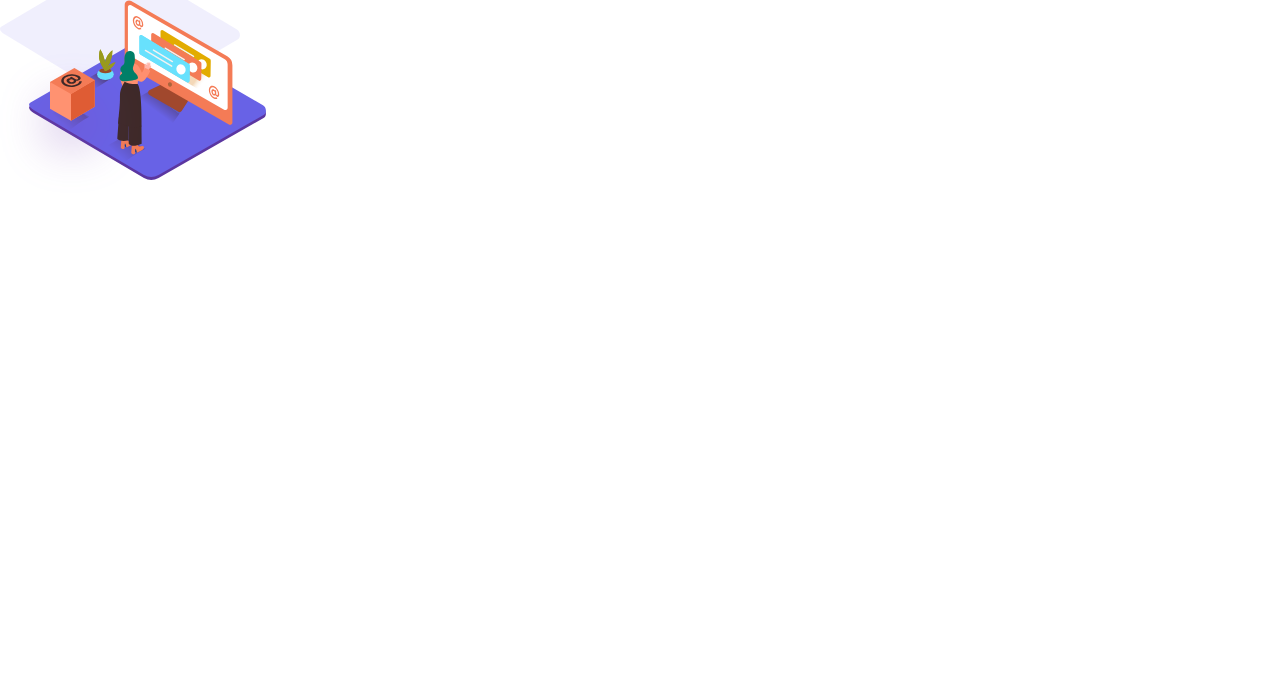
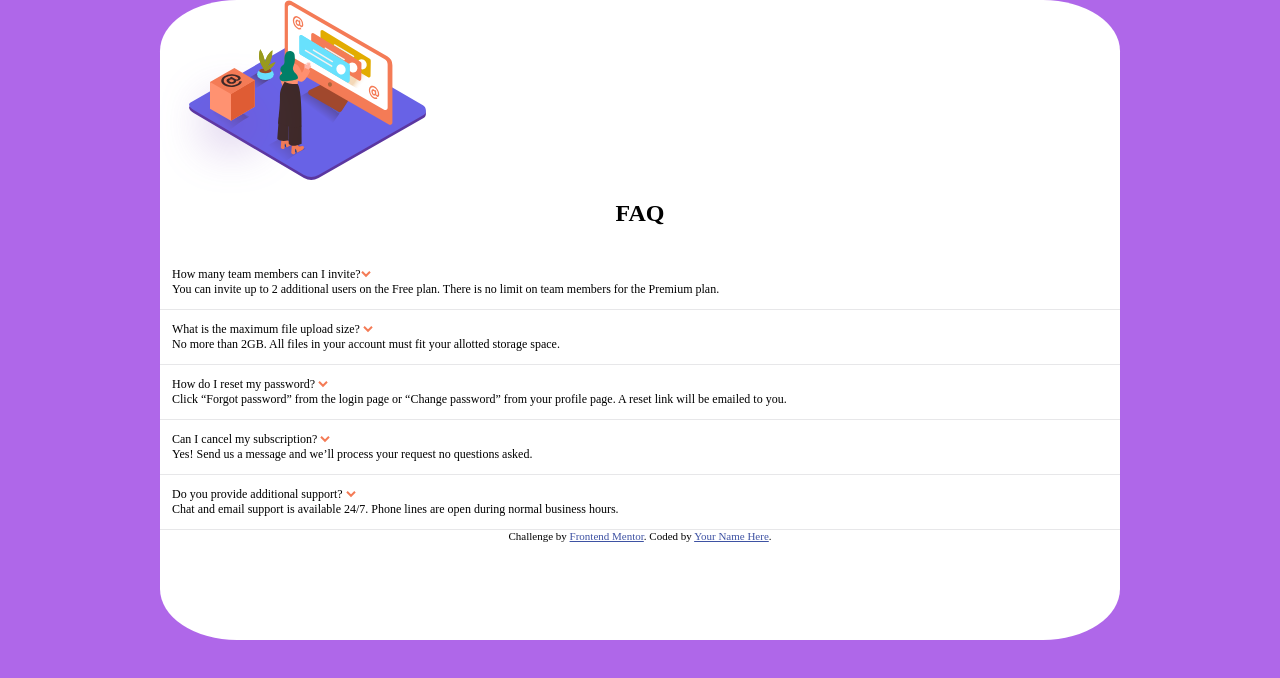
Before and after one commit to mghadieh/FrontEndMentor, a plain HTML site: page 2 FAQ Accordian Card/index.html in a window 1280 px wide. Drawn offline with Linux system fonts and the light colour scheme.

Commit message:
WIP - gird completed

```diff
--- a/2 FAQ Accordian Card/css/styles.css
+++ b/2 FAQ Accordian Card/css/styles.css
@@ -9,23 +9,81 @@
  *::after {
      box-sizing: inherit;
  }
-    font-size: 12px;
 
  html {
-     font-size: 18px;
+     background-color: hsl(273, 75%, 66%)
  }
 
- .images {
-     display: relative;
-     width: 375px;
-     height: 100%;
- }
+body {
+    overflow: hidden;
+    background-color: white;
+    font-size: 12px;
+    margin: 30px;
+    font-family: kumbh Sans;
+    border-radius: 8%;
+    width: 75%;
+    height: 80vh;
+    margin: 0 auto;
+}
 
- body {
-     background-image: url("../images/bg-pattern-mobile.svg");
-     background-repeat: no-repeat;
- }
+h1 {
+    font-weight: 700;
+    text-align: center;
+}
+
+.wrapper {
+    position: relative;
+    display: grid;
+    grid-template-rows: repeat(6, 1fr);
+    grid-template-columns: 1fr;
+}
+
+/*
+.wrapper h1 {
+
+}
+*/
+
+.grid-item {
+    font-size: 1em;
+    font-weight: 400;
+    border-bottom: 1px solid hsl(240, 5%, 91%);
+    padding:01em;
+    text-align: justify;
+}
+
+.gird-item img {
+    position: absolute;
+    left: 0;
+}
+
+/*
+.woman {
+    position: relative;
+    bottom: 9em;
+}
+*/
+
+/*
+.images::after {
+    content:'';
+    display: block;
+    width: 62%;
+    height: 62%;
+    background: hsl(240, 73%, 65%) url('../images/bg-pattern-mobile.svg') no-repeat 0 0;
+}
+*/
 
  #at {
      display: none;
  }
+
+/************ Footer *************/
+.attribution {
+    font-size: 11px;
+    text-align: center;
+}
+
+.attribution a {
+    color: hsl(228, 45%, 44%);
+}
--- a/2 FAQ Accordian Card/index.html
+++ b/2 FAQ Accordian Card/index.html
@@ -9,17 +9,6 @@
 
     <title>Frontend Mentor | FAQ Accordion Card</title>
 
-    <!-- Feel free to remove these styles or customise in your own stylesheet 👍 -->
-    <style>
-        .attribution {
-            font-size: 11px;
-            text-align: center;
-        }
-
-        .attribution a {
-            color: hsl(228, 45%, 44%);
-        }
-    </style>
 </head>
 
 <body>
@@ -27,25 +16,34 @@
         <img src="./images/illustration-woman-online-mobile.svg" class="woman">
         <img src="./images/illustration-box-desktop.svg" alt="@box" id="at">
     </div>
-    <!-- How many team members can I invite?
-  You can invite up to 2 additional users on the Free plan. There is no limit on
-  team members for the Premium plan.
+    <div class="wrapper">
+        <h1>FAQ</h1>
+        <div class="grid-item"> How many team members can I invite?<img src="images/icon-arrow-down.svg" /><br>
+            You can invite up to 2 additional users on the Free plan. There is no limit on team members for the Premium plan.
+        </div>
 
-  What is the maximum file upload size?
-  No more than 2GB. All files in your account must fit your allotted storage space.
+        <div class="grid-item"> What is the maximum file upload size? <img src="images/icon-arrow-down.svg" /><br>
+        No more than 2GB. All files in your account must fit your allotted storage space.
+        </div>
 
-  How do I reset my password?
-  Click “Forgot password” from the login page or “Change password” from your profile page.
-  A reset link will be emailed to you.
+        <div class="grid-item"> How do I reset my password? <img src="images/icon-arrow-down.svg" /><br>
+        Click “Forgot password” from the login page or “Change password” from your profile page.
+        A reset link will be emailed to you.
+        </div>
 
-  Can I cancel my subscription?
-  Yes! Send us a message and we’ll process your request no questions asked.
+        <div class="grid-item"> Can I cancel my subscription? <img src="images/icon-arrow-down.svg" /><br>
+            Yes! Send us a message and we’ll process your request no questions asked.
+        </div>
 
-  Do you provide additional support?
-  Chat and email support is available 24/7. Phone lines are open during normal business hours.
+        <div class="grid-item">
+            Do you provide additional support? <img src="images/icon-arrow-down.svg" /><br>
+            Chat and email support is available 24/7. Phone lines are open during normal business hours.
+        </div>
+    </div>
 
   <div class="attribution">
     Challenge by <a href="https://www.frontendmentor.io?ref=challenge" target="_blank">Frontend Mentor</a>.
-    Coded by <a href="#">Your Name Here</a>. -->
+    Coded by <a href="#">Your Name Here</a>.
     </div>
-</body></html>
+</body>
+</html>
```
